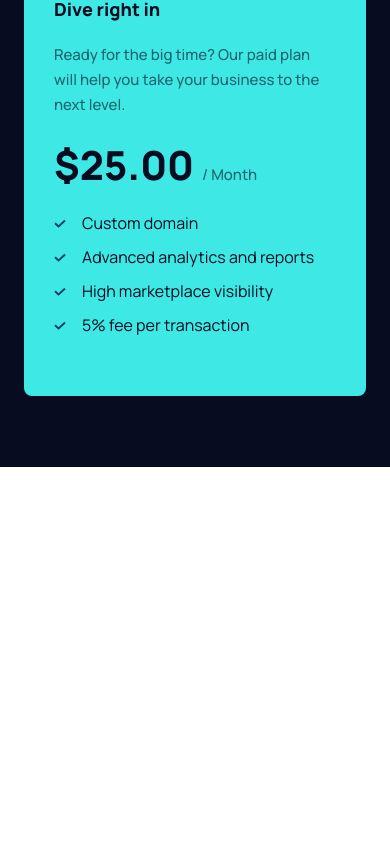
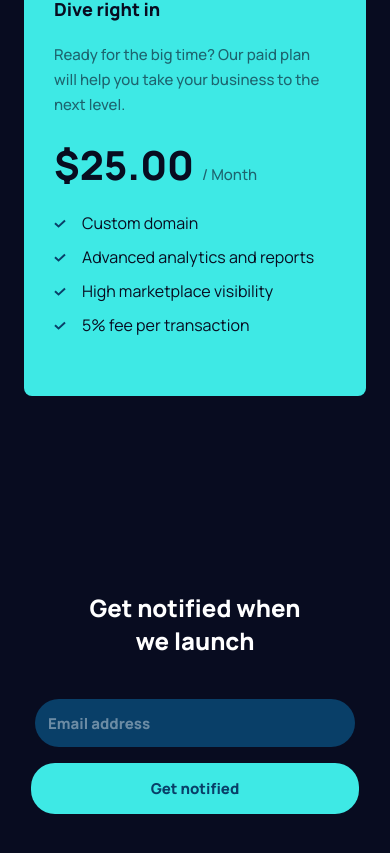
Before and after one commit to caarlosdamian/maker-pre-launch-landing-page, a React (Vite) app: page / in a window 390 px wide. Shown: the part 2983-3836 px from the top of the page. Before the commit the page ends 3450 px from the top, so only its background shows below. Built offline with nearby package versions, Linux system fonts and the light colour scheme.

Commit message:
added footer section with responsive desing

```diff
--- a/src/App.tsx
+++ b/src/App.tsx
@@ -1,9 +1,9 @@
 /* eslint-disable */
-import React from 'react';
 import { Header } from './sections/header/Header';
 import './App.scss';
 import { GridContainer } from './sections/gridContainer/GridContainer';
 import { Subcription } from './sections/subcription/Subcription';
+import { Footer } from './sections/footer/Footer';
 
 function App() {
   return (
@@ -11,6 +11,7 @@ function App() {
       <Header />
       <GridContainer />
       <Subcription />
+      <Footer />
     </main>
   );
 }
--- /dev/null
+++ b/src/components/input/Input.scss
@@ -0,0 +1,26 @@
+@import '../../tokens/index.scss';
+.form-control {
+  padding: 12px;
+  background: $dark-blue;
+  border: none;
+  outline: none;
+  min-width: 320px;
+  border-radius: 24px;
+  border: 1px solid transparent;
+  height: 48px;
+  font-weight: 800;
+  font-size: 15px;
+  line-height: 25px;
+  color: $white;
+  &::placeholder {
+    font-weight: 800;
+    font-size: 15px;
+    line-height: 25px;
+    color: $white;
+    mix-blend-mode: normal;
+    opacity: 0.4;
+  }
+  &.error {
+    border: 1px solid $red;
+  }
+}
--- a/src/components/input/Input.tsx
+++ b/src/components/input/Input.tsx
@@ -1,20 +1,29 @@
 import React from 'react';
+import './Input.scss';
 
 interface InputProps {
   type: string;
   name: string;
   value: string;
   placeholder: string;
+  error: boolean;
   onChange: (event: React.ChangeEvent<HTMLInputElement>) => void;
 }
 
-function Input({ type, name, value, placeholder, onChange }: InputProps) {
+function Input({
+  type,
+  name,
+  value,
+  placeholder,
+  onChange,
+  error,
+}: InputProps) {
   return (
     <input
       type={type}
       value={value}
       name={name}
-      className="form-control"
+      className={`form-control ${error ? 'error' : ''}`}
       placeholder={placeholder}
       onChange={onChange}
     />
--- /dev/null
+++ b/src/sections/footer/Footer.scss
@@ -0,0 +1,106 @@
+@import '../../tokens/index.scss';
+
+.footer__container {
+  width: 100vw;
+  height: 400px;
+  background-color: $dark-black;
+  position: relative;
+  padding: 160px 350px;
+
+  @media (max-width: 768px) {
+    padding: 120px 147px;
+  }
+
+  @media (max-width: 415px) {
+    padding: 124px 24px;
+    height: 500px;
+  }
+  .footer__img {
+    position: absolute;
+    left: 0;
+    top: 100px;
+
+    @media (max-width: 768px) {
+      max-width: 768px;
+    }
+
+    @media (max-width: 415px) {
+      display: none;
+    }
+  }
+
+  .footer__contaner--input {
+    z-index: 1;
+    position: relative;
+    display: flex;
+    align-items: center;
+    justify-content: center;
+    flex-direction: column;
+    gap: 42px;
+
+    .footer__text {
+      font-weight: 800;
+      font-size: 32px;
+      line-height: 44px;
+      text-align: center;
+      color: $white;
+      z-index: 1;
+      @media (max-width: 415px) {
+        font-weight: 800;
+        font-size: 24px;
+        line-height: 33px;
+        text-align: center;
+        max-width: 226px;
+        color: $white;
+      }
+    }
+    .input__container {
+      display: flex;
+      align-items: center;
+      justify-content: center;
+      gap: 16px;
+      @media (max-width: 415px) {
+        flex-direction: column;
+      }
+
+      .input__container--iner {
+        display: flex;
+        align-items: center;
+        justify-content: center;
+        flex-direction: column;
+        gap: 4px;
+        .error__label {
+          font-weight: 500;
+          font-size: 12px;
+          line-height: 25px;
+          color: $red;
+        }
+      }
+      .footer__button {
+        min-width: 140px;
+        padding: 12px;
+        font-weight: 800;
+        font-size: 15px;
+        line-height: 25px;
+        text-align: center;
+        color: $dark-blue;
+        background: $light-blue;
+        border-radius: 24px;
+        border: none;
+        cursor: pointer;
+        border: 1px solid transparent;
+        &.error {
+          align-self: flex-start;
+        }
+        &:hover {
+          background: transparent;
+          color: $white;
+          border: 1px solid $light-blue;
+        }
+        @media (max-width: 415px) {
+          min-width: 328px;
+        }
+      }
+    }
+  }
+}
--- /dev/null
+++ b/src/sections/footer/Footer.tsx
@@ -0,0 +1,48 @@
+import React, { useState } from 'react';
+import bgFooter from '../../assets/bg-footer-squiggle.svg';
+import Input from '../../components/input/Input';
+import './Footer.scss';
+
+export function Footer() {
+  const [emailForm, setemailForm] = useState('');
+  const [error, seterror] = useState(false);
+
+  const validateEmail = (email: string) => {
+    const re = /\S+@\S+\.\S+/;
+    seterror(!re.test(email));
+    return re.test(email);
+  };
+
+  return (
+    <div className="footer__container">
+      <img src={bgFooter} alt="bgFooter" className="footer__img" />
+      <div className="footer__contaner--input">
+        <h1 className="footer__text">Get notified when we launch</h1>
+        <div className="input__container">
+          <div className="input__container--iner">
+            <Input
+              placeholder="Email address"
+              name="email"
+              type="email"
+              onChange={(e) => setemailForm(e.target.value)}
+              value={emailForm}
+              error={error}
+            />
+            {error && (
+              <span className="error__label">
+                Oops! That doesn’t look like an email address
+              </span>
+            )}
+          </div>
+          <button
+            className={`footer__button ${error ? 'error' : ''}`}
+            onClick={() => validateEmail(emailForm)}
+            type="submit"
+          >
+            Get notified
+          </button>
+        </div>
+      </div>
+    </div>
+  );
+}
```
